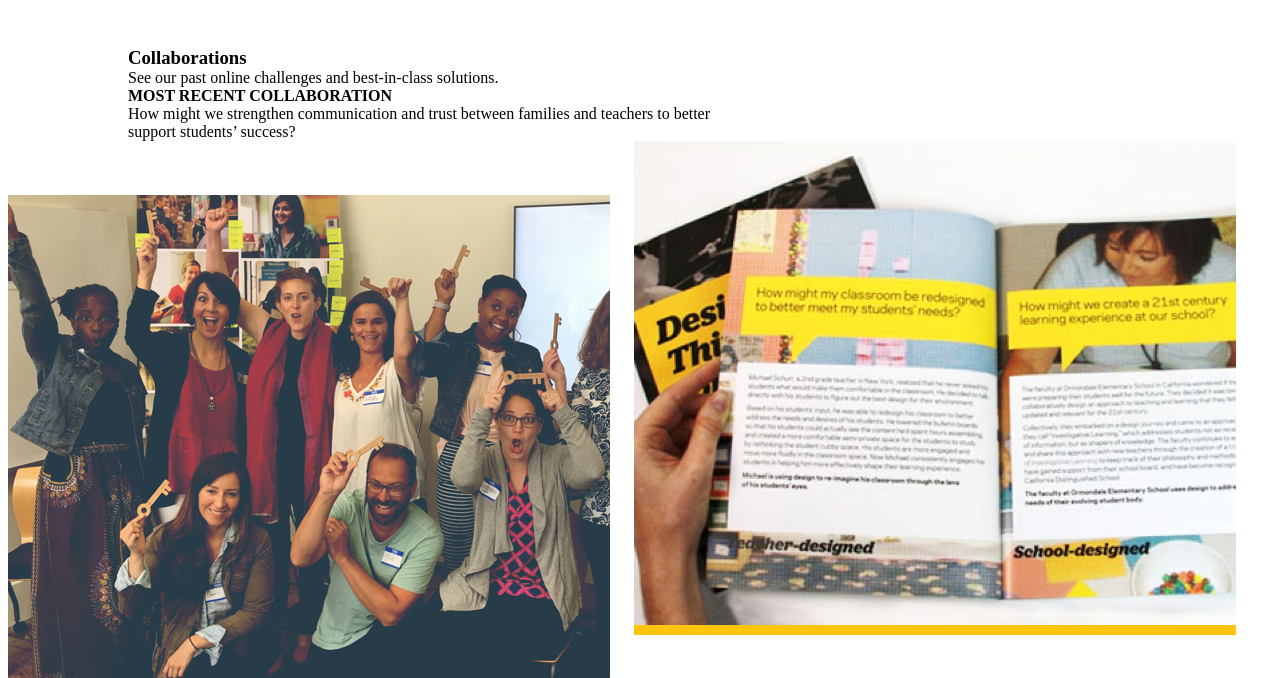
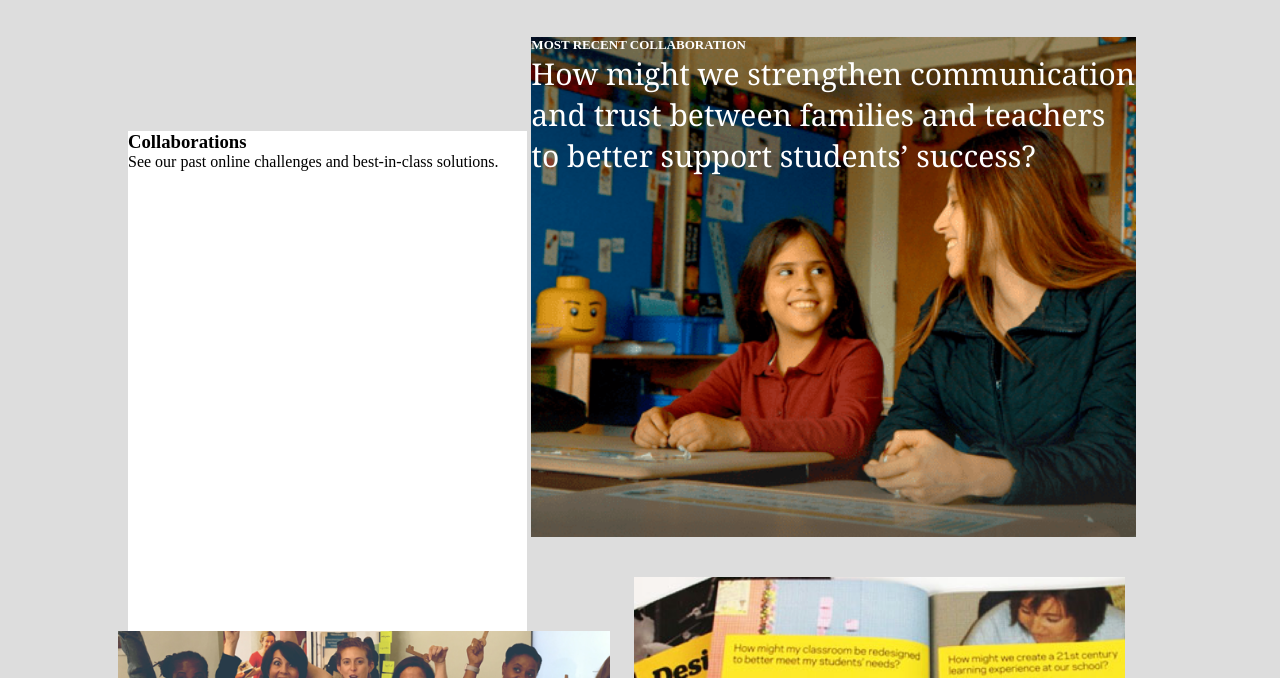
Before and after one commit to bozeeetopic/Internship-8-HTML, a plain HTML site: page Teachers guild/index.html in a window 1280 px wide. Shown: the part 140-818 px from the top of the page. Drawn offline with Linux system fonts and the light colour scheme.

Commit message:
Added bacground color for body, working on collaborations part

```diff
--- a/Teachers guild/styles/firstSection.css
+++ b/Teachers guild/styles/firstSection.css
@@ -1,6 +1,9 @@
 * {
     margin: 0;
     box-sizing: border-box;
+}
+body {
+    background-color: #ddd;
 }
 .first-section {
     width: 80%;
@@ -20,26 +23,46 @@
     color: #686868;
     font-size: 18px;
     text-align: center;
-    margin-bottom: 50px;
 }
 
 
 .first-section-container {
     display: block;
+    margin-bottom: 40px;
+    margin-top: 40px;
+    height: 500px;
 }
 .first-section-container__text {
     display: inline-block;
-    width: 40%;
+    width: 39%;
+    background-color: white;
+    height: 100%;
 }
 .first-section-container__imageText{
     display: inline-block;
-    width: 60%;
+    width: 59%;
+    background-image: url("./../assets/girl-and-teacher.png");
+    background-repeat: no-repeat;
+    background-size: cover;
+    background-position: center;
+    height: 100%;
+}
+.first-section-container__imageText h4{
+    font-family: 'Brandon Grotesque';
+    color: #fff;
+    font-size: 13px;
+}
+.first-section-container__imageText a{
+    text-decoration: none;
+    font-family: Georgia;
+    color: #fff;
+    font-size: 30px;
+}
+.first-section-container__imageText a:hover{
+    color: #FFC40C;
 }
 
-.first-section-picturesWrapper{
-    padding-top: 0;
-    margin-top: 0;
-}
+
 .first-section-picturesWrapper a{
     text-decoration: none;
 }
@@ -64,13 +87,15 @@
 }
 .first-section-picturesWrapper .second-picture{
     display: inline-block;
-    position: static;
     width: 48%;
 }
 .first-section-picturesWrapper img{
     background-color: #FFC40C;
     padding-bottom: 10px;
     margin: 0px 10px 0px 10px;
+    height: 300px;
+    width: 100%;
+    object-fit: cover;
 }
 
 .first-section-picturesWrapper .first-picture img{
```
